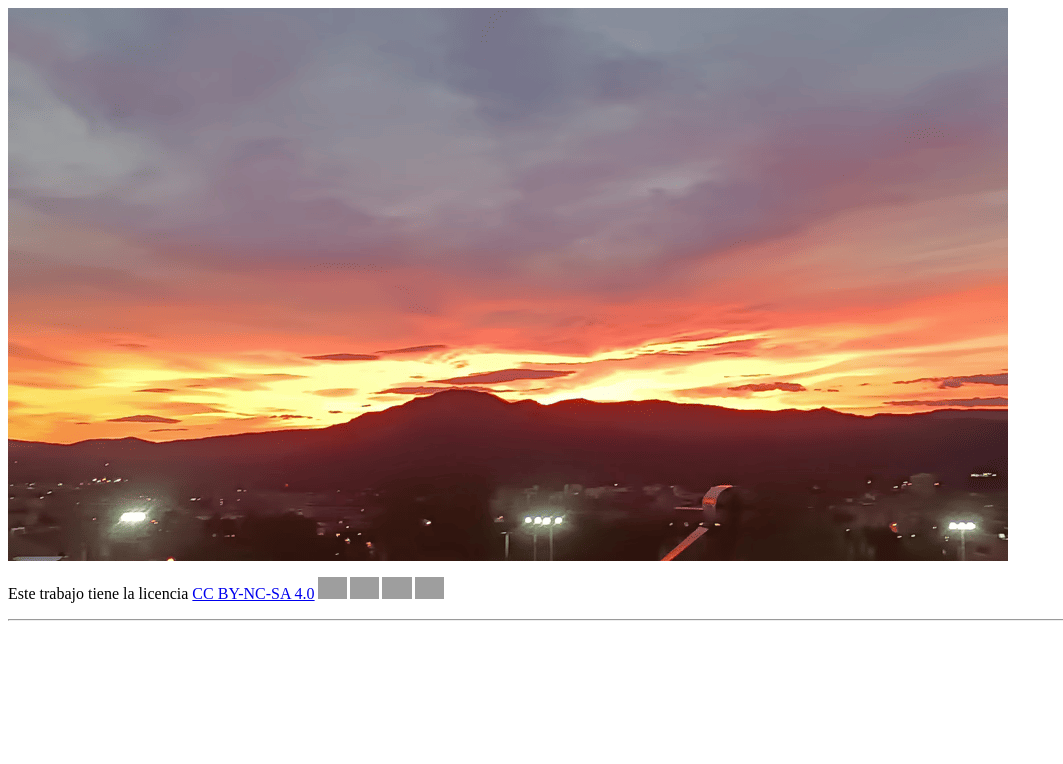
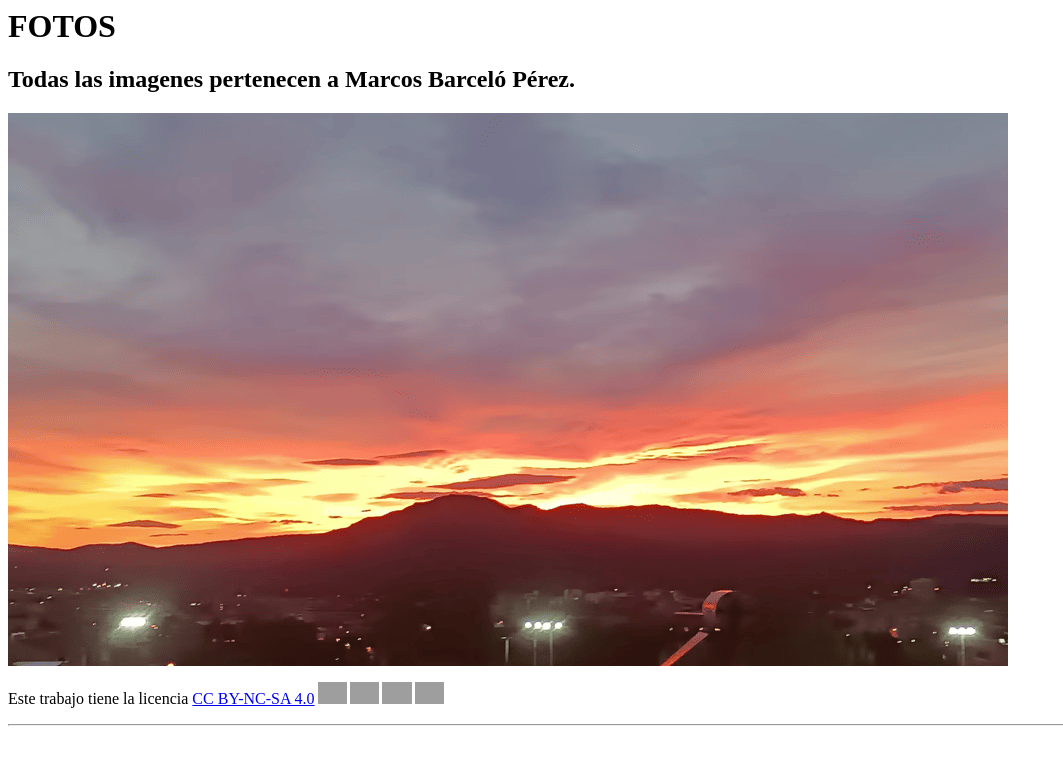
Before and after one commit to MarcosBarceloPerez/fotos, a plain HTML site: page index.html in a window 1280 px wide. Shown: the whole page, without its empty margins (0-1063 px from the left). Drawn offline with Linux system fonts and the light colour scheme; grey boxes are pictures that could not be loaded.

Commit message:
Update index.html

```diff
--- a/index.html
+++ b/index.html
@@ -4,6 +4,8 @@
 
   </head>
   <body>
+    <h1>FOTOS</h1>
+    <h2>Todas las imagenes pertenecen a Marcos Barceló Pérez.</h2>
     <img src="./1.png"/>
     <br/>
     <p xmlns:cc="http://creativecommons.org/ns#" >Este trabajo tiene la licencia <a href="http://creativecommons.org/licenses/by-nc-sa/4.0/?ref= selecter-v1" target="_blank" rel="licencia noopener noreferrer" style="display:inline-block;">CC BY-NC-SA 4.0<img style="height:22px!important;margin-left:3px ;alineación-vertical:text-bottom;" src="https://mirrors.creativecommons.org/presskit/icons/cc.svg?ref=chooser-v1"><img style="height:22px!important;margin-left:3px;vertical-align:text -abajo;" src="https://mirrors.creativecommons.org/presskit/icons/by.svg?ref=chooser-v1"><img style="height:22px!important;margin-left:3px;vertical-align:text -abajo;" src="https://mirrors.creativecommons.org/presskit/icons/nc.svg?ref=chooser-v1"><img style="height:22px!important;margin-left:3px;vertical-align:text -abajo;" src="https://mirrors.creativecommons.org/presskit/icons/sa.svg?ref=chooser-v1"></a></p>
```
